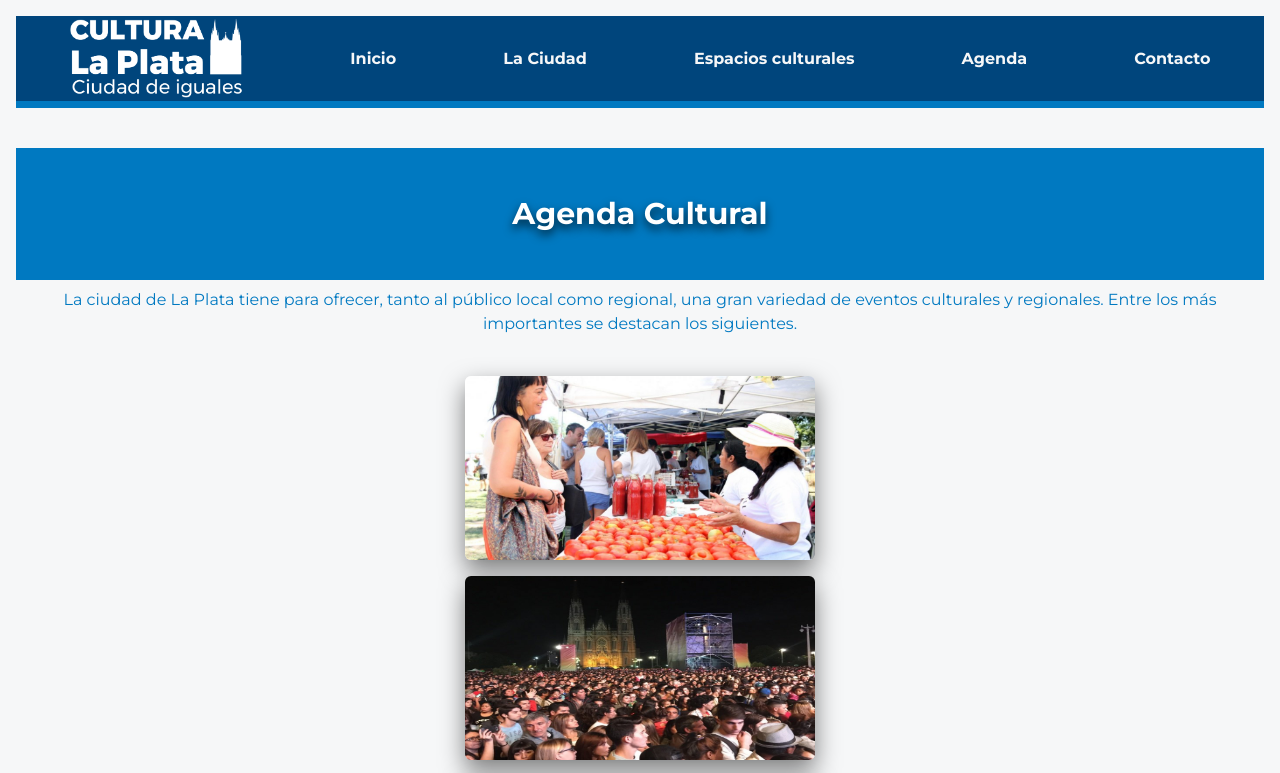
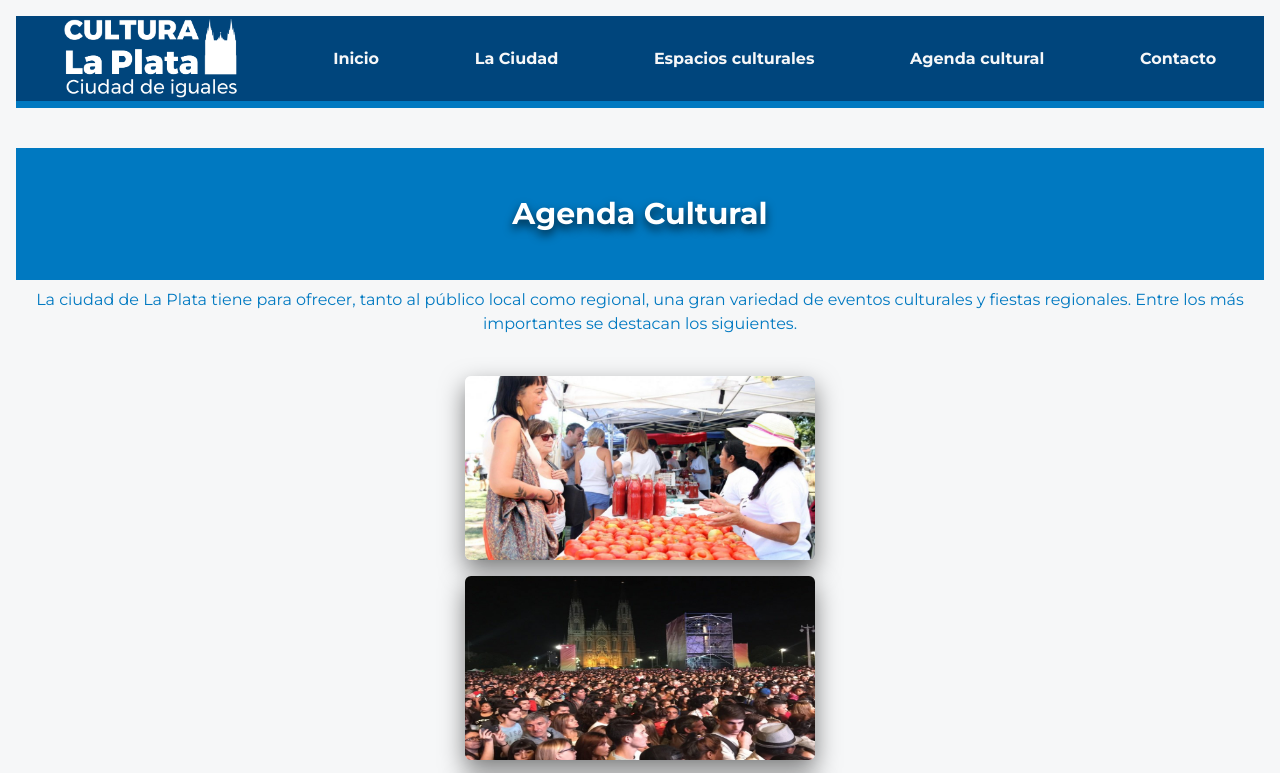
Before and after one commit to sabrinatechera/culturalaplata.github.io, a plain HTML site: page agenda.html in a window 1280 px wide. Shown: the top 773 px of the page. Drawn offline with nearby package versions, Linux system fonts and the light colour scheme.

Commit message:
Modifique todos las barras de navegacion

```diff
--- a/agenda.html
+++ b/agenda.html
@@ -32,16 +32,11 @@
             />
           </a>
 
-          <li class="itemsNavegacion"><a href="./index.html">Inicio</a></li>
-          <li class="itemsNavegacion">
-            <a href="./laciudad.html">La Ciudad</a>
-          </li>
-          <li class="itemsNavegacion">Espacios culturales</li>
-          <!-- falta agregar la 5ta página -->
-          <li class="itemsNavegacion"><a href="./agenda.html">Agenda</a></li>
-          <li class="itemsNavegacion">
-            <a href="./contactoPrueba.html">Contacto</a>
-          </li>
+            <li class="itemsNavegacion"><a href="./index.html">Inicio</a></li>
+            <li class="itemsNavegacion"><a href="./laciudad.html">La Ciudad</a></li>
+            <li class="itemsNavegacion"><a href="./espaciosculturales.html">Espacios culturales</a></li>
+            <li class="itemsNavegacion"><a href="./agenda.html">Agenda cultural</a></li>
+            <li class="itemsNavegacion"><a href="./contactoPrueba.html">Contacto</a></li>
         </ul>
       </nav>
     </header>
@@ -50,7 +45,7 @@
       <h1 class="title-1">Agenda Cultural</h1>
       <p class="presentation">
         La ciudad de La Plata tiene para ofrecer, tanto al público local como
-        regional, una gran variedad de eventos culturales y regionales. Entre
+        regional, una gran variedad de eventos culturales y fiestas regionales. Entre
         los más importantes se destacan los siguientes.
       </p>
     </section>
@@ -61,7 +56,7 @@
         <div class="capa">
           <h3>Fiesta del Tomate Platense</h3>
           <p>
-            La fiesta del tomate platense se realiza todos los años en ..... Te
+            La fiesta del tomate platense se realiza todos los años en Te
             invitamos a participar de este evento tan esperado por los vecinos y
             vecinas de la ciudad.
           </p>
--- a/css/espaciosculturales.css
+++ b/css/espaciosculturales.css
@@ -3,6 +3,7 @@
     margin: 0;
     padding: 0;
     box-sizing: border-box;
+    font-family: "Montserrat", sans-serif;
 }
 
 body {
```
Also changed, not shown: contactoPrueba.html (+6 -10 lines), espaciosculturales.html (+8 -6 lines), index.html (+1 -1 lines), laciudad.html (+1 -1 lines).
